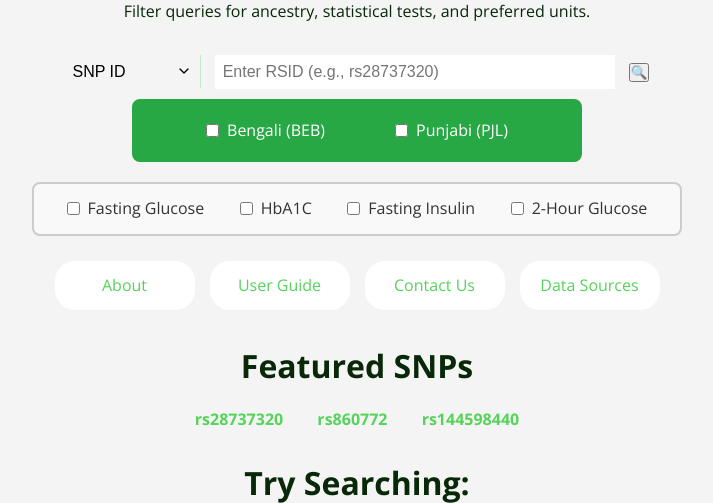
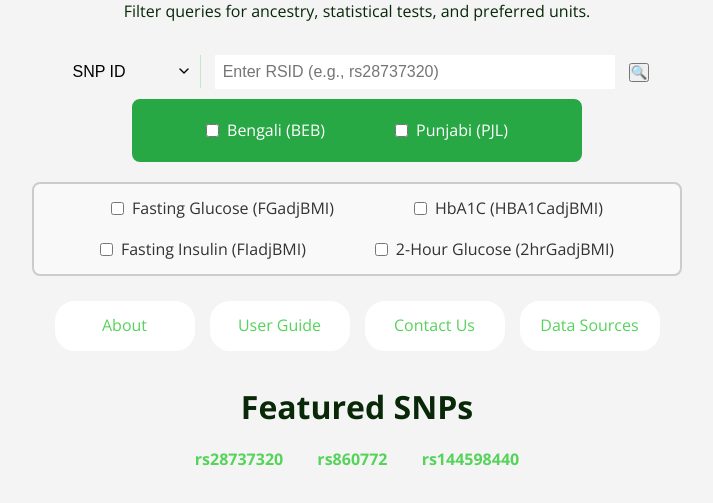
Before and after one commit to nikkivill/PAANN, a Flask app: page / in a window 1280 px wide. Shown: the part 187-690 px from the top of the page, without its empty margins (283-996 px from the left). Run offline with Flask 3, Linux system fonts and the light colour scheme.

Commit message:
Update home.html
fixed phenotype section

```diff
--- a/templates/home.html
+++ b/templates/home.html
@@ -38,6 +38,14 @@
                 <label><input type="checkbox" name="Population" value="BEB"> Bengali (BEB)</label>
                 <label><input type="checkbox" name="Population" value="PJL"> Punjabi (PJL)</label>
             </div>
+
+            <!-- Phenotype filters -->
+            <div class="filter-container">
+                <label><input type="checkbox" name="phenotype" value="FGadjBMI"> Fasting Glucose (FGadjBMI)</label>
+                <label><input type="checkbox" name="phenotype" value="HBA1CadjBMI"> HbA1C (HBA1CadjBMI)</label>
+                <label><input type="checkbox" name="phenotype" value="FIadjBMI"> Fasting Insulin (FIadjBMI)</label>
+                <label><input type="checkbox" name="phenotype" value="2hrGadjBMI"> 2-Hour Glucose (2hrGadjBMI)</label>
+            </div>
         </form>
 
         <!-- JavaScript - Change on selection -->
@@ -62,15 +70,6 @@
             document.addEventListener("DOMContentLoaded", updatePlaceholder);
             document.getElementById("filter").addEventListener("change", updatePlaceholder);
         </script>
-
-         <!-- Phenotype filters -->
-         <div class="filter-container">
-            <label><input type="checkbox" name="phenotype_1" value="fasting_glucose"> Fasting Glucose</label>
-            <label><input type="checkbox" name="phenotype_3" value="hba1c"> HbA1C</label>
-            <label><input type="checkbox" name="phenotype_2" value="fasting_insulin"> Fasting Insulin</label>
-            <label><input type="checkbox" name="phenotype_3" value="2_hour_glucose"> 2-Hour Glucose</label>
-        </div>
-
 
         <!-- Navigation Links -->
         <section class="links-section">
```
